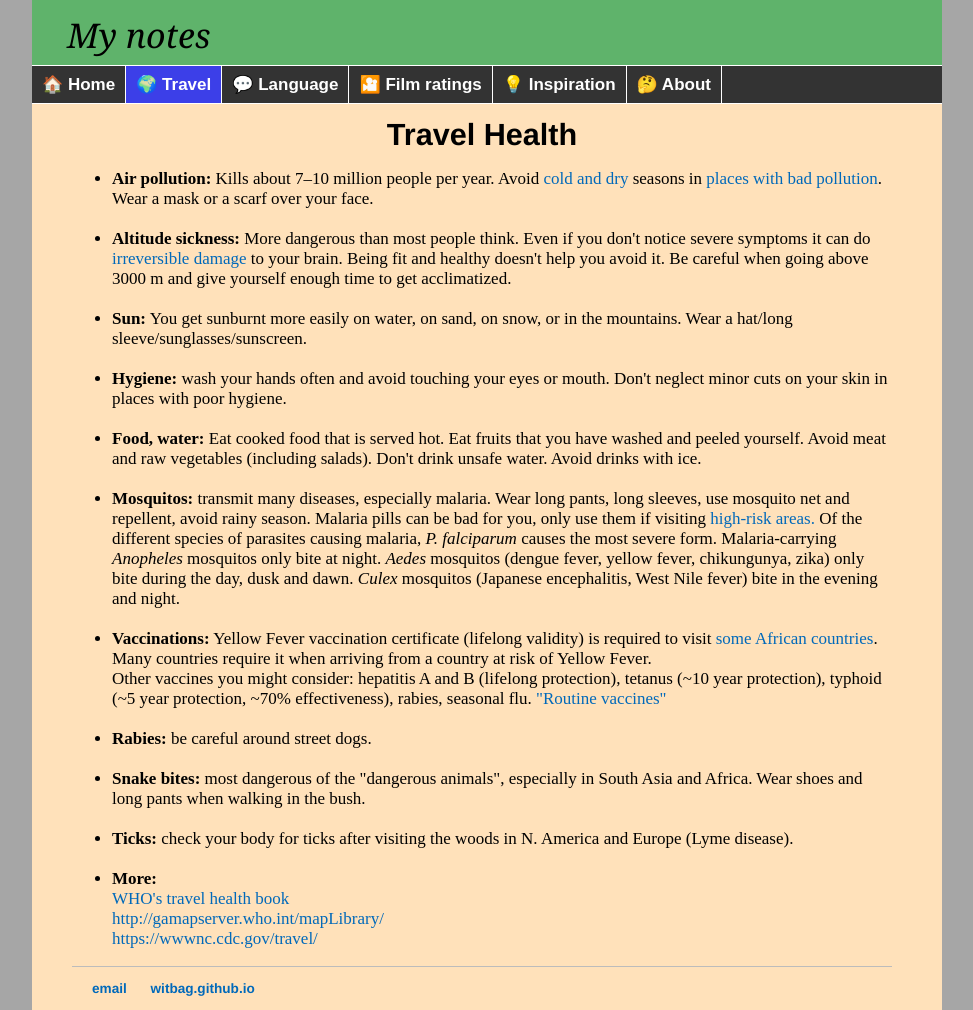
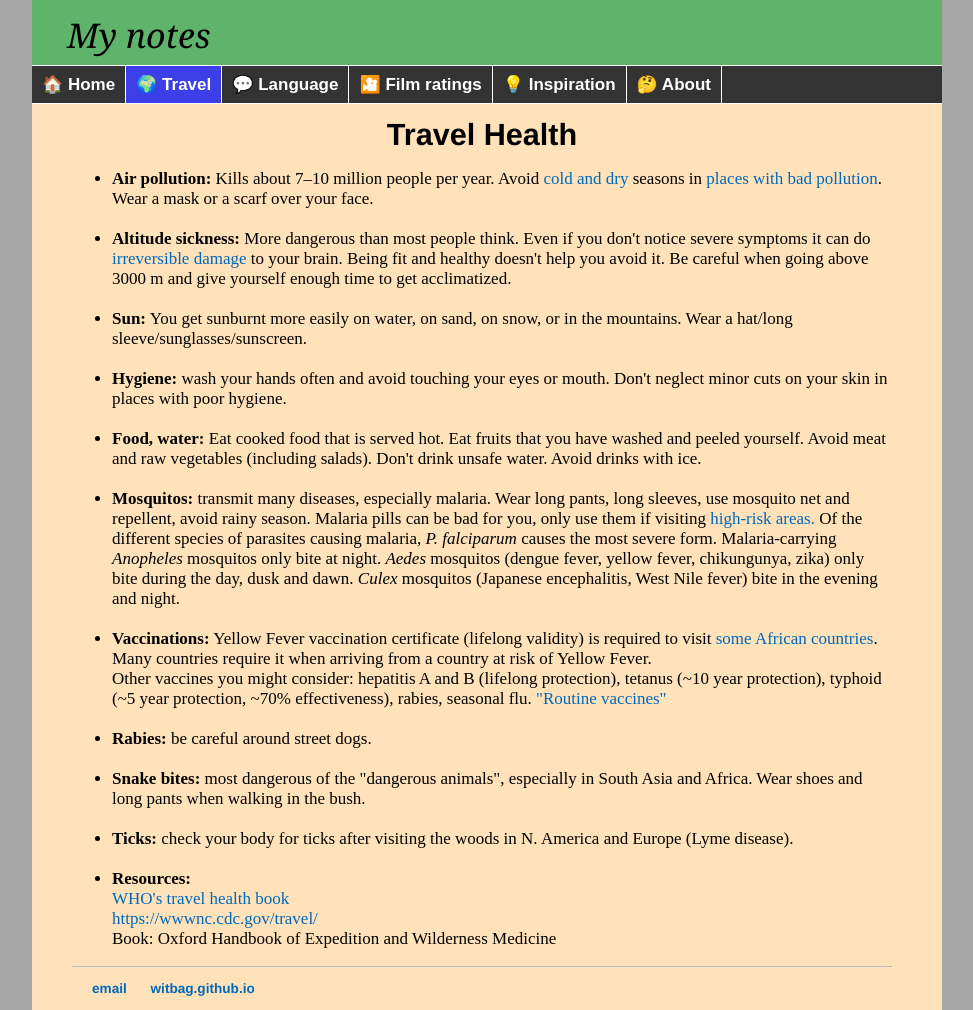
Before and after one commit to witbag/witbag.github.io, a Jekyll site: the page built from travel/health.html, in a window 1280 px wide. Shown: the whole page, without its empty margins (153-1126 px from the left). Built offline with Jekyll 4.4.1, drawn with Linux system fonts in a browser that asks for light colours.

Commit message:
Update health.html

```diff
--- a/travel/health.html
+++ b/travel/health.html
@@ -30,8 +30,8 @@ Other vaccines you might consider: hepatitis A and B (lifelong protection), teta
 <br>
 <li><b>Ticks:</b> check your body for ticks after visiting the woods in N. America and Europe (Lyme disease).<br>
 <br>
-<li><b>More:</b><br>
-<a href="https://www.who.int/ith/ITH_EN_2012_WEB_1.2.pdf" target=_blank>WHO's travel health book</a><br>
-<a href="http://gamapserver.who.int/mapLibrary/" target=_blank>http://gamapserver.who.int/mapLibrary/</a><br>
+<li><b>Resources:</b><br>
+<a href="https://www.who.int/publications/i/item/9789241580472" target=_blank>WHO's travel health book</a><br>
 <a href="https://wwwnc.cdc.gov/travel/" target=_blank>https://wwwnc.cdc.gov/travel/</a><br>
+Book: Oxford Handbook of Expedition and Wilderness Medicine
 </ul>
```
